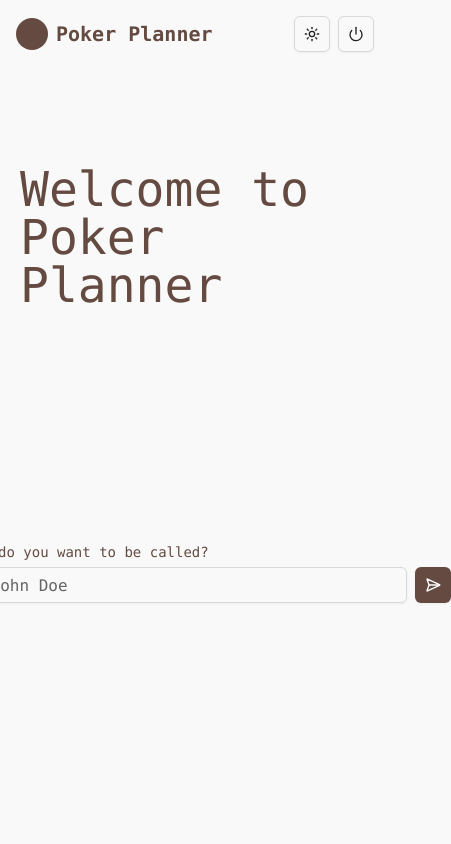
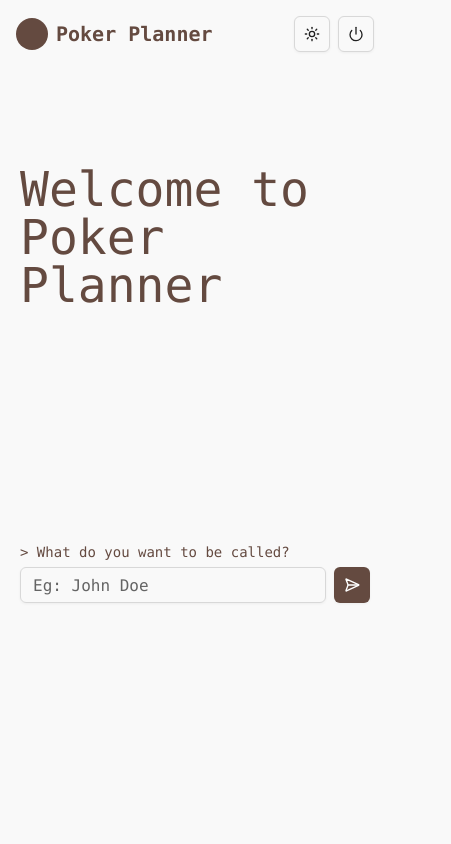
Before and after one commit to varunteja007006/poker-planner, a Next.js app in the folder poker_planner_frontend/: page / in a window 390 px wide. Shown: the top 844 px of the page, 451 px wide, since content can reach past the window. Built offline with nearby package versions, Linux system fonts and the light colour scheme; no server answers.

Commit message:
📱 : mobile responsive

```diff
--- a/poker_planner_frontend/app/page.tsx
+++ b/poker_planner_frontend/app/page.tsx
@@ -7,7 +7,7 @@ export default function Home() {
         <h1 className="text-primary text-5xl">Welcome to Poker Planner</h1>
       </div>
       <div className="flex h-full min-h-[40vh] w-full flex-col items-center justify-center p-5 md:min-h-[80vh] md:w-1/2 md:p-10">
-        <div className="min-w-lg">
+        <div className="w-full md:min-w-lg">
           <UserRegistration />
         </div>
       </div>
```
